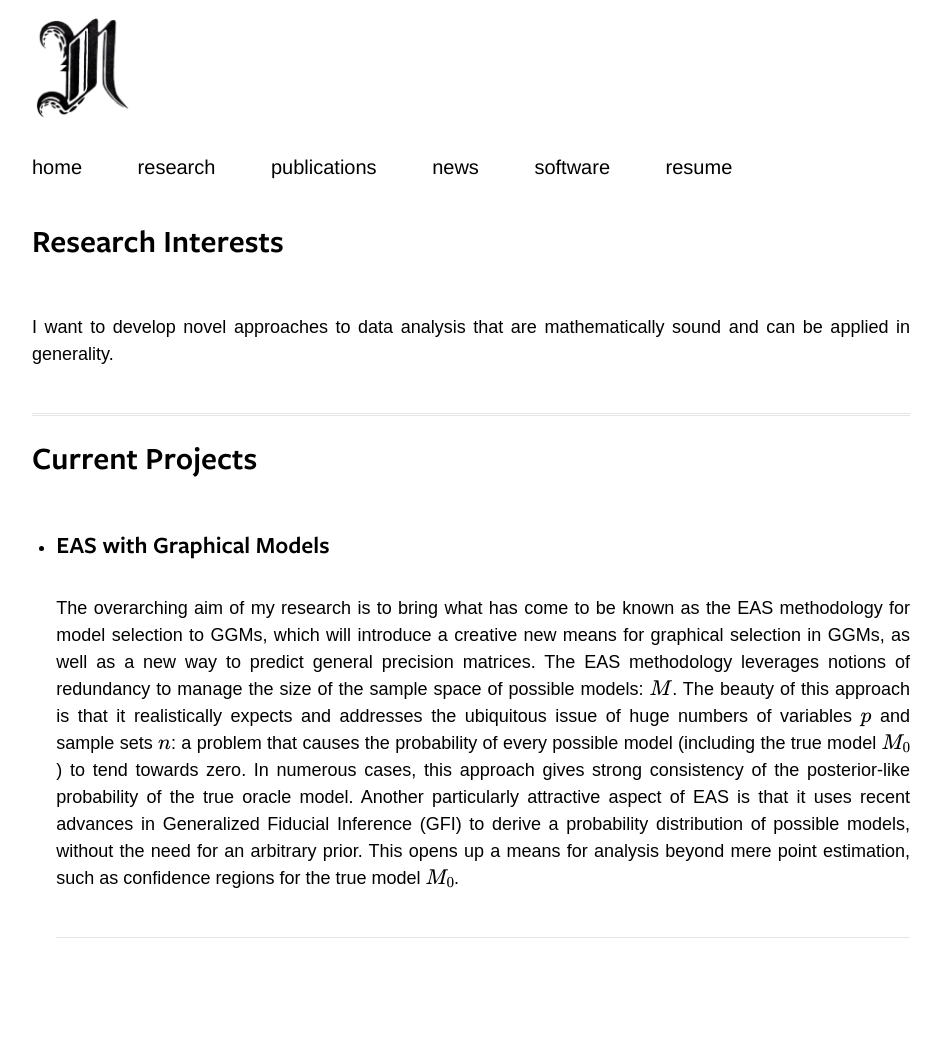
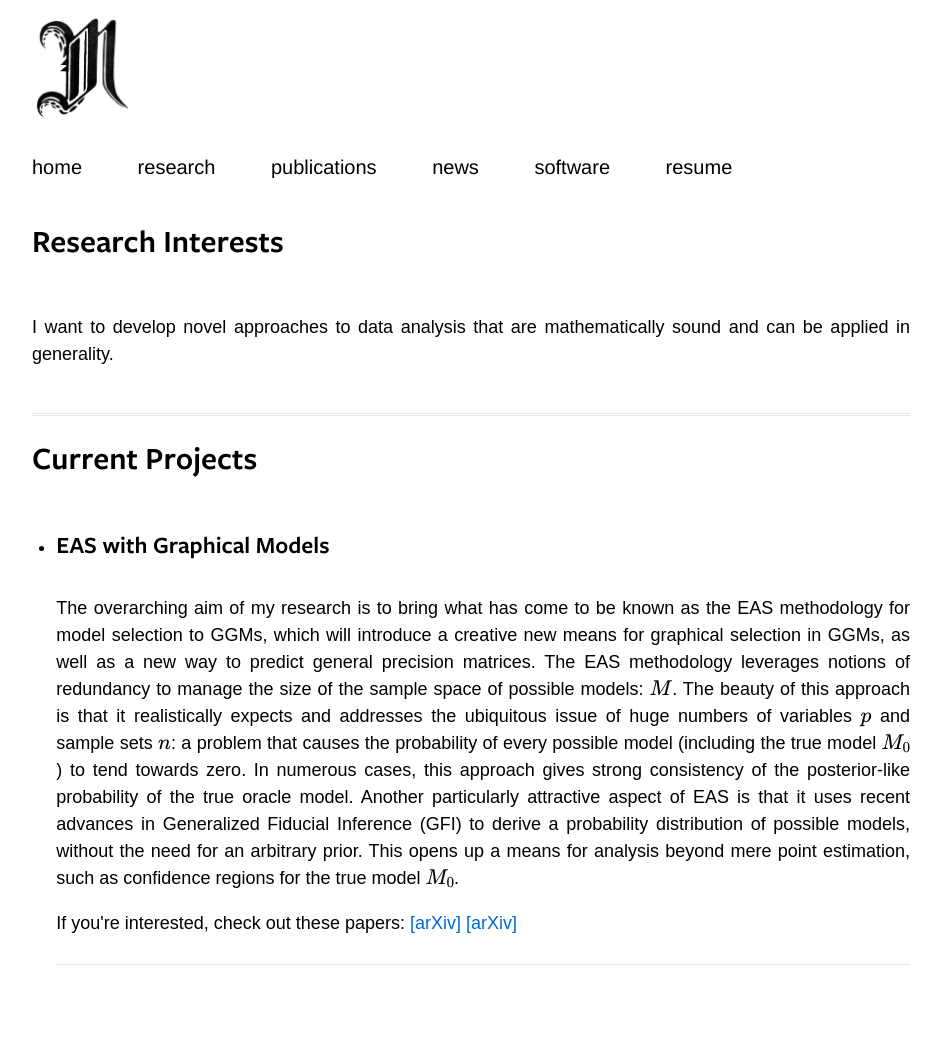
Before and after one commit to sirmurphalot/sirmurphalot.github.io, a Jekyll site: the page built from research.md, in a window 1280 px wide. Shown: the whole page, without its empty margins (169-1110 px from the left). Built offline with Jekyll 4.4.1, drawn with Linux system fonts in a browser that asks for light colours; some web fonts are replaced; formulas are drawn with MathJax 3; before the commit the page ends 1022 px from its top, so only the background shows below that.

Commit message:
Minor edits.

```diff
--- a/research.md
+++ b/research.md
@@ -13,10 +13,10 @@ permalink: research
   <p>
   <h3>EAS with Graphical Models</h3> <br>
   The overarching aim of my research is to bring what has come to be known as the EAS methodology for model selection to GGMs, which will introduce a creative new means for graphical selection in GGMs, as well as a new way to predict general precision matrices. The EAS methodology leverages notions of redundancy to manage the size of the sample space of possible models: $M$. The beauty of this approach is that it realistically expects and addresses the ubiquitous issue of huge numbers of variables $p$ and sample sets $n$: a problem that causes the probability of every possible model (including the true model $M_0$) to tend towards zero. In numerous cases, this approach gives strong consistency of the posterior-like probability of the true oracle model.  Another particularly attractive aspect of EAS is that it uses recent advances in Generalized Fiducial Inference (GFI) to derive a probability distribution of possible models, without the need for an arbitrary prior. This opens up a means for analysis beyond mere point estimation, such as confidence regions for the true model $M_0$. </p>
-<!--
-  <span><a href="https://arxiv.org/abs/1810.01997">[arXiv]</a></span>
-  <span><a href="{{site.url}}assets/STRIFE-quals.pptx">[Slides]</a></span>
--->
+
+  If you're interested, check out these papers:
+  <span><a href="https://arxiv.org/abs/1906.04812">[arXiv]</a></span>
+  <span><a href="https://projecteuclid.org/euclid.aos/1550026855">[arXiv]</a></span>
 </li>
 <br><hr><br>
 </ul>
```
Also changed, not shown: blog.md (+3 -1 lines).
